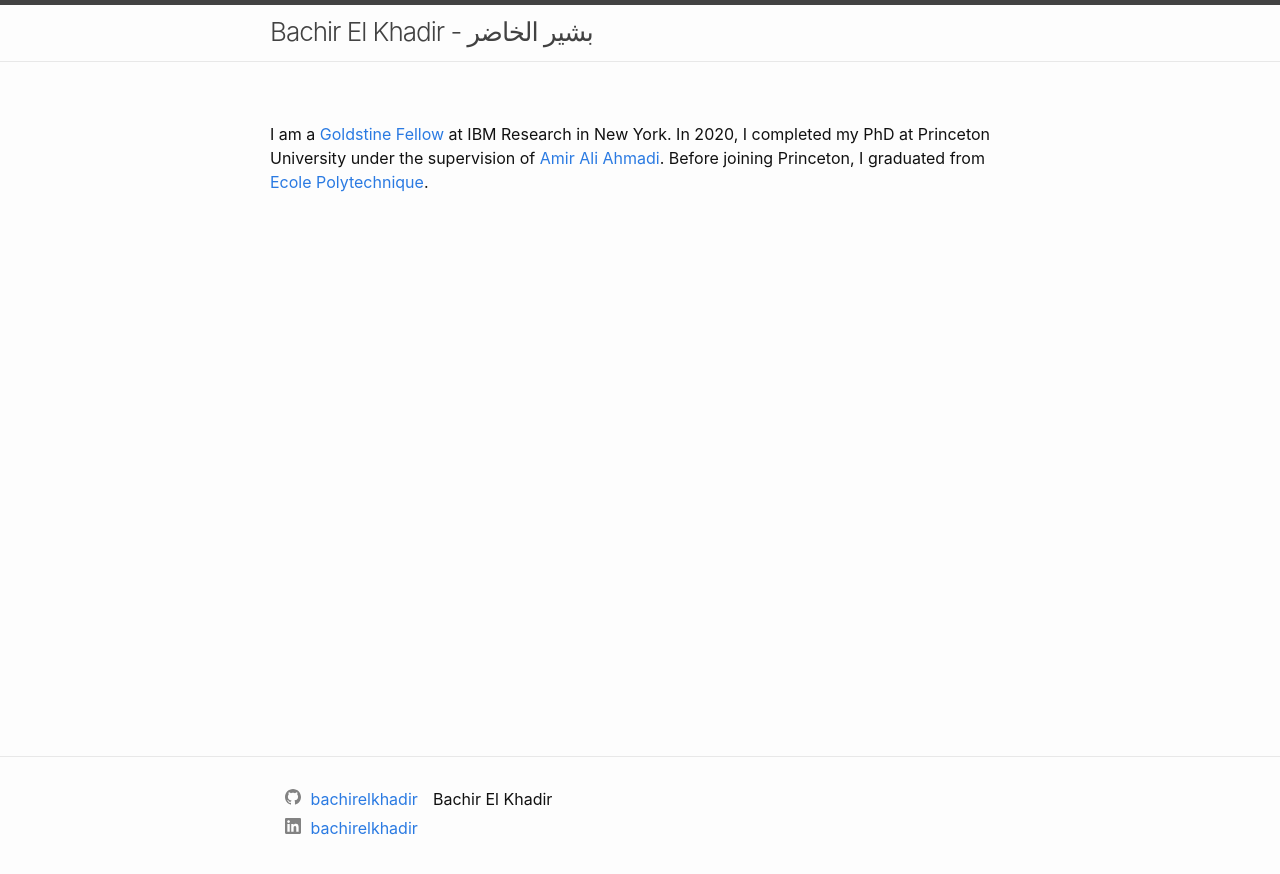
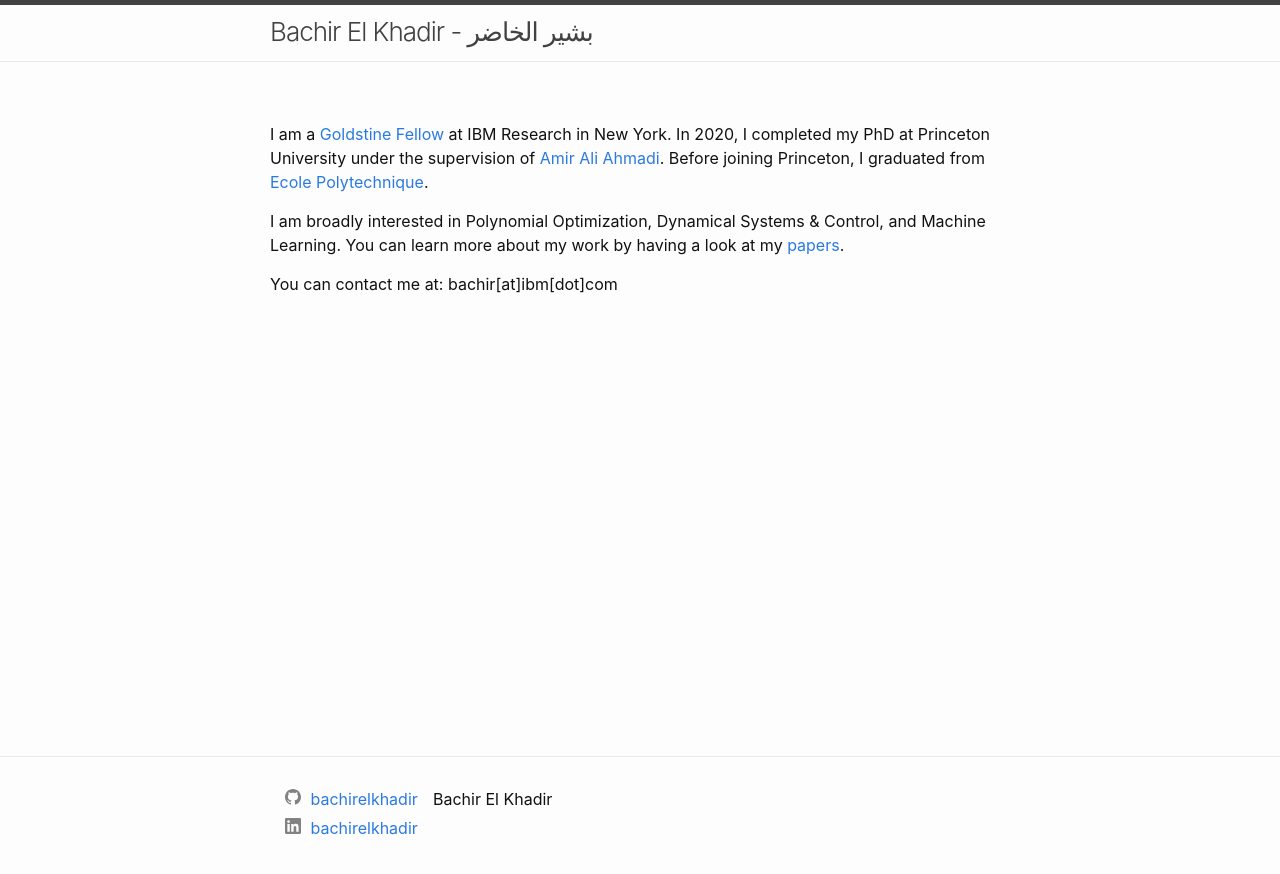
Before and after one commit to bachirelkhadir/bachirelkhadir.github.io, a Jekyll site: the page built from about.md, in a window 1280 px wide. Shown: the top 874 px of the page. Built offline with Jekyll 4.4.1, drawn with Linux system fonts in a browser that asks for light colours; our own code applies the rules of GitHub Pages for plain Markdown files.

Commit message:
Added about me 2nd paragraph

```diff
--- a/about.md
+++ b/about.md
@@ -1,2 +1,6 @@
 <p>I am a <a href="https://www.research.ibm.com/goldstine/">Goldstine  Fellow</a> at IBM Research in New York.
 In 2020, I completed my PhD  at Princeton University  under the supervision of  <a href="http://aaa.princeton.edu/">Amir Ali Ahmadi</a>. Before joining Princeton, I graduated from <a href="https://www.polytechnique.edu/">Ecole Polytechnique</a>.</p>
+
+<p>I am broadly interested in Polynomial Optimization, Dynamical Systems & Control, and Machine Learning. You can learn more about my work by having a look at my <a href="http://www.bachirelkhadir.com/research/publications/">papers</a>.</p>
+
+<p>You can contact me at: bachir[at]ibm[dot]com</p>
```
